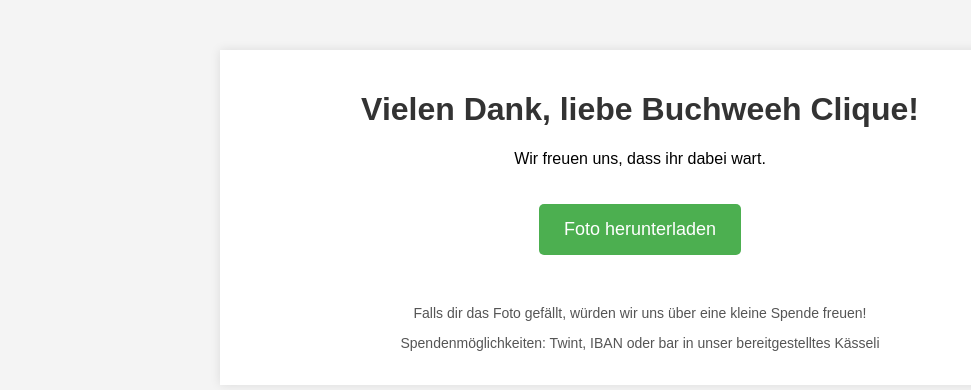
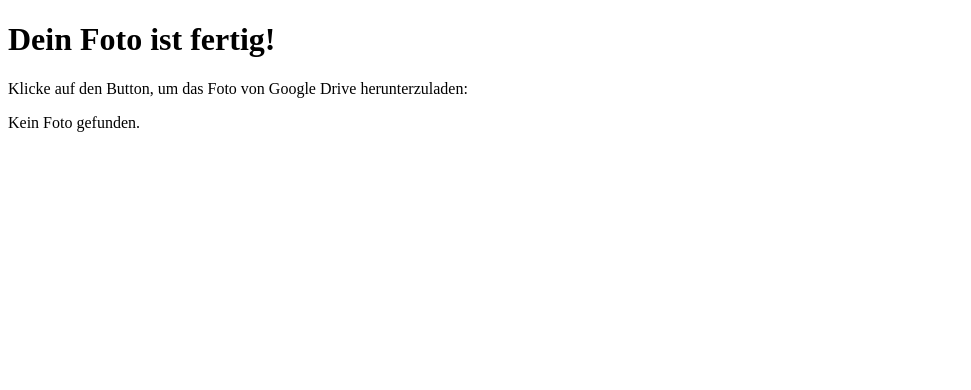
Before and after one commit to Buchweeh/Buchweeh.github.io, a plain HTML site: page index.html in a window 1280 px wide. Shown: the whole page, without its empty margins (0-971 px from the left). Drawn offline with Linux system fonts and the light colour scheme.

Commit message:
Update index.html

```diff
--- a/index.html
+++ b/index.html
@@ -2,57 +2,28 @@
 <html lang="de">
 <head>
   <meta charset="UTF-8">
-  <title>Download - Fotobox V4</title>
-  <style>
-    body {
-      font-family: Arial, sans-serif;
-      background-color: #f4f4f4;
-      margin: 0;
-      padding: 0;
-    }
-    .container {
-      width: 80%;
-      max-width: 800px;
-      margin: 50px auto;
-      background: #fff;
-      padding: 20px;
-      box-shadow: 0 0 10px rgba(0,0,0,0.1);
-      text-align: center;
-    }
-    h1 {
-      color: #333;
-    }
-    .download-btn {
-      display: inline-block;
-      margin: 20px auto;
-      padding: 15px 25px;
-      background-color: #4CAF50;
-      color: #fff;
-      text-decoration: none;
-      font-size: 18px;
-      border-radius: 5px;
-      transition: background-color 0.3s;
-    }
-    .download-btn:hover {
-      background-color: #45a049;
-    }
-    .donation {
-      margin-top: 30px;
-      font-size: 14px;
-      color: #555;
-    }
-  </style>
+  <title>Foto Download</title>
 </head>
 <body>
-  <div class="container">
-    <h1>Vielen Dank, liebe Buchweeh Clique!</h1>
-    <p>Wir freuen uns, dass ihr dabei wart.</p>
-    <!-- Beispiel-Download-Button. Passe 'photo_12345.jpg' an, wenn du eine andere Datei hast -->
-    <a class="download-btn" href="/download/photo_12345.jpg" target="_blank">Foto herunterladen</a>
-    <div class="donation">
-      <p>Falls dir das Foto gefällt, würden wir uns über eine kleine Spende freuen!</p>
-      <p>Spendenmöglichkeiten: Twint, IBAN oder bar in unser bereitgestelltes Kässeli</p>
-    </div>
-  </div>
+  <h1>Dein Foto ist fertig!</h1>
+  <p>Klicke auf den Button, um das Foto von Google Drive herunterzuladen:</p>
+  <a id="downloadButton" href="#" target="_blank">
+    <button>Foto herunterladen</button>
+  </a>
+  <script>
+    // Funktion zum Auslesen eines Query-Parameters
+    function getQueryParameter(name) {
+      let params = new URLSearchParams(window.location.search);
+      return params.get(name);
+    }
+    // Hole den Parameter "drive_link"
+    var driveLink = getQueryParameter("drive_link");
+    if (driveLink) {
+      document.getElementById("downloadButton").href = driveLink;
+    } else {
+      document.getElementById("downloadButton").style.display = "none";
+      document.body.insertAdjacentHTML('beforeend', '<p>Kein Foto gefunden.</p>');
+    }
+  </script>
 </body>
 </html>
```
